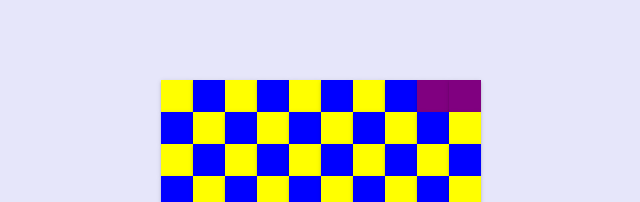
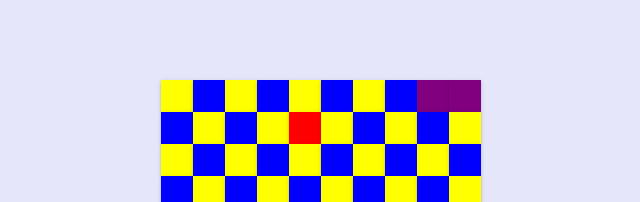
Before and after one commit to seanluong/snake, a React (Vite) app: page / in a window 1280 px wide. Shown: the top 202 px of the page, without its empty margins (319-959 px from the left). Built offline with nearby package versions, Linux system fonts and the light colour scheme.

Commit message:
Display apples on the board

```diff
--- a/src/App.tsx
+++ b/src/App.tsx
@@ -12,7 +12,7 @@ function App() {
   useEffect(() => {
     const id = setInterval(() => {
       dispatch({
-        type: "move"
+        type: "tick"
       });
     }, tickDuraction);
 
--- a/src/components/GameBoard.tsx
+++ b/src/components/GameBoard.tsx
@@ -2,7 +2,7 @@ import Paper from '@mui/material/Paper';
 import { Stack } from '@mui/system';
 import times from 'lodash/times';
 import { useGameStateContext } from '../context/GameStateContext';
-import { Snake } from '../types';
+import { Coordinate, GameState, Snake } from '../types';
 
 export interface GameBoardProps {
     rowCount: number;
@@ -16,17 +16,23 @@ interface RowProps {
 
 const isDarkCell = (rowIndex: number, columnIndex: number) => (rowIndex + columnIndex) % 2 === 0;
 
-const inSnakeBody = (snake: Snake, rowIndex: number, columnIndex: number) =>
+const isSnakeBody = (rowIndex: number, columnIndex: number, snake: Snake) =>
     snake.body.some((coordinate) => coordinate.rowIndex === rowIndex && coordinate.columnIndex === columnIndex);
+
+const isApple = (rowIndex: number, columnIndex: number, apples: Coordinate[]) =>
+    apples.some((coordinate) => coordinate.rowIndex === rowIndex && coordinate.columnIndex === columnIndex);
 
 const Row = ({ values, rowIndex }: RowProps) => {
     const { gameState } = useGameStateContext();
 
-    const { snake } = gameState;
+    const { snake, apples } = gameState;
 
-    const bgcolor = (snake: Snake, rowIndex: number, columnIndex: number) => {
-        if (inSnakeBody(snake, rowIndex, columnIndex)) {
+    const bgcolor = (gameState: GameState, rowIndex: number, columnIndex: number) => {
+        if (isSnakeBody(rowIndex, columnIndex, snake)) {
             return "purple";
+        }
+        if (isApple(rowIndex, columnIndex, apples)) {
+            return "red";
         }
         if (isDarkCell(rowIndex, columnIndex)) {
             return "yellow";
@@ -44,7 +50,7 @@ const Row = ({ values, rowIndex }: RowProps) => {
                 return <Paper key={`column-${columnIndex}`}
                             elevation={2}
                             sx={{
-                                bgcolor: bgcolor(snake, rowIndex, columnIndex),
+                                bgcolor: bgcolor(gameState, rowIndex, columnIndex),
                                 borderRadius: 0,
                                 width: "2rem",
                             }}>
--- a/src/context/GameStateContext.tsx
+++ b/src/context/GameStateContext.tsx
@@ -20,6 +20,7 @@ const GAME_STATE = {
     rowCount: 10,
     columnCount: 10,
     tickDuraction: 250,
+    apples: [] as Coordinate[],
   } as GameState;
 
 const GameStateContext = createContext<GameStateContextType>({
--- a/src/reducer.ts
+++ b/src/reducer.ts
@@ -25,12 +25,9 @@ const snakeHead = ({ body }: Snake) => body[body.length-1];
 
 const snakeBeforeHead = ({ body }: Snake) => body[body.length-2];
 
-export const reducer = (gameState: GameState, action: Action): GameState => {
+const nextBody = (gameState: GameState): Coordinate[] => {
     const { snake, rowCount, columnCount } = gameState;
     const head = snakeHead(snake);
-    const beforeHead = snakeBeforeHead(snake);
-    switch (action.type) {
-        case "move":
     const [dr, dc] = directionToOffset(snake.direction);
     const coor = {
         rowIndex: head.rowIndex + dr,
@@ -43,28 +40,54 @@ export const reducer = (gameState: GameState, action: Action): GameState => {
     } else {
         body = [...snake.body]
     }
+    return body;
+}
+
+const nextDirection = ({ snake }: GameState, payload: { direction: Direction }): Direction => {
+    const head = snakeHead(snake)
+    const beforeHead = snakeBeforeHead(snake);
+    let { direction } = payload;
+    const [dr, dc] = directionToOffset(direction);
+    const nextCoor = {
+        rowIndex: head.rowIndex + dr,
+        columnIndex: head.columnIndex + dc,
+    }
+    if (nextCoor.rowIndex === beforeHead.rowIndex && nextCoor.columnIndex === beforeHead.columnIndex) {
+        return snake.direction;
+    }
+    return direction;
+}
+
+const spawnApples = ({ apples, rowCount, columnCount }: GameState): Coordinate[] => {
+    if (apples.length > 0) {
+        return [...apples];
+    }
+
+    const rowIndex = Math.floor(Math.random() * rowCount);
+    const columnIndex = Math.floor(Math.random() * columnCount);
+    const apple = { rowIndex, columnIndex } as Coordinate;
+    return [apple];
+}
+
+export const reducer = (gameState: GameState, action: Action): GameState => {
+    const { snake } = gameState;
+    switch (action.type) {
+        case "tick":
+            const apples = spawnApples(gameState);
             return {
                 ...gameState,
                 snake: {
                     ...snake,
-                    body,
-                }
+                    body: nextBody(gameState),
+                },
+                apples,
             }
         case "changeDirection":
-            let nextDirection = action.payload.direction;
-            const [nextDirR, nextDirC] = directionToOffset(nextDirection);
-            const nextCoor = {
-                rowIndex: head.rowIndex + nextDirR,
-                columnIndex: head.columnIndex + nextDirC,
-            }
-            if (nextCoor.rowIndex === beforeHead.rowIndex && nextCoor.columnIndex === beforeHead.columnIndex) {
-                nextDirection = snake.direction;
-            }
             return {
                 ...gameState,
                 snake: {
                     ...snake,
-                    direction: nextDirection
+                    direction: nextDirection(gameState, action.payload)
                 }
             }
         default:
--- a/src/types.ts
+++ b/src/types.ts
@@ -15,8 +15,9 @@ export interface GameState {
     rowCount: number;
     columnCount: number;
     tickDuraction: number;
+    apples: Coordinate[];
 }
 
 export type Action =
- | { type: 'move' }
+ | { type: 'tick' }
  | { type: 'changeDirection', payload: { direction: Direction } };
```
Lines whose indentation alone changed are shown as unchanged.
